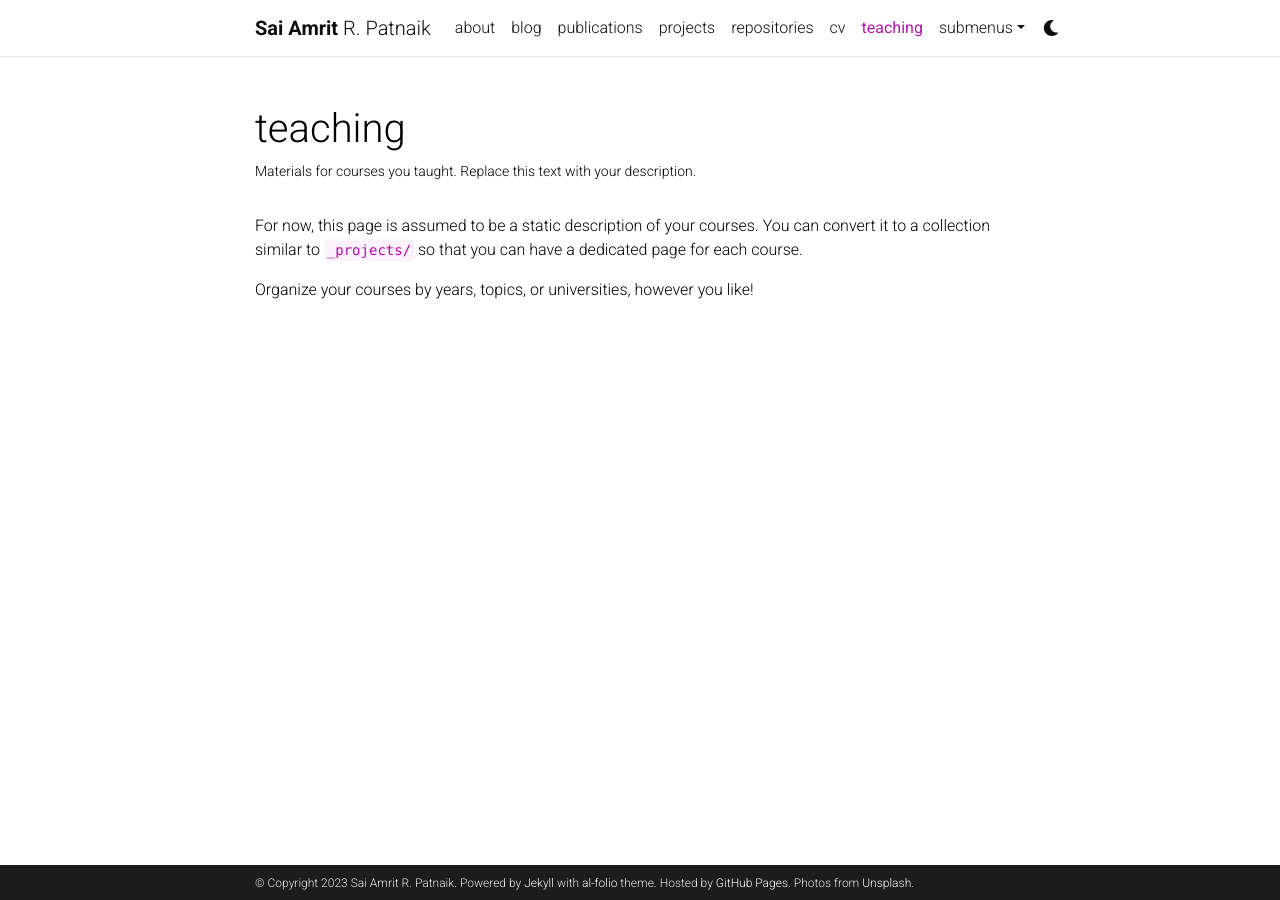
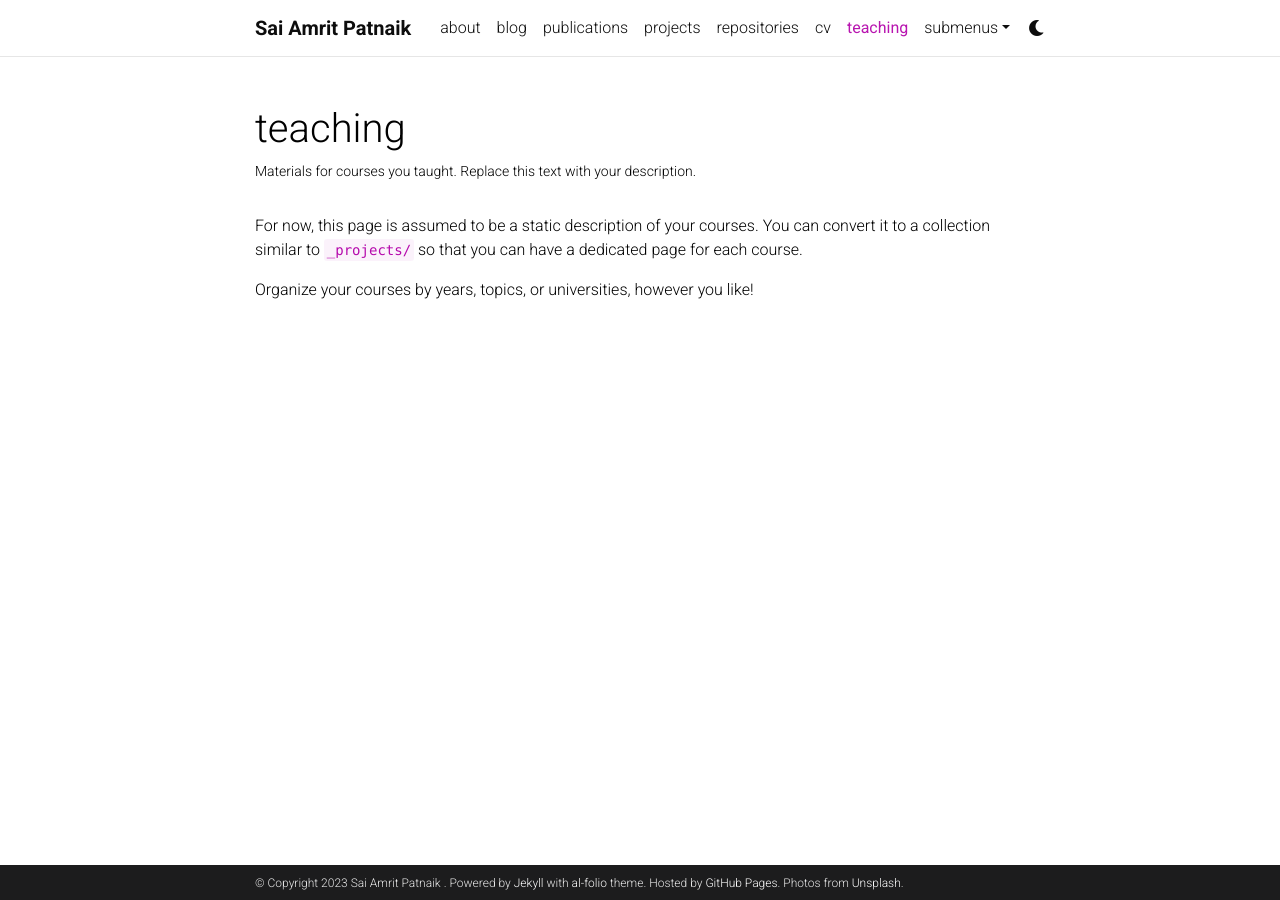
Before and after one commit to saiamritp/saiamritp.github.io, a Jekyll site: the page built from _pages/teaching.md, in a window 1280 px wide. Built offline with Jekyll 4.4.1, drawn with Linux system fonts in a browser that asks for light colours; comment, search, counter and statistics services are not loaded; a style sheet for code colours, icons or effects is not loaded.

```diff
--- a/_config.yml
+++ b/_config.yml
@@ -3,9 +3,9 @@
 # -----------------------------------------------------------------------------
 
 title: blank # the website title (if blank, full name will be used instead)
-first_name: Sai Amrit
-middle_name: R.
-last_name: Patnaik
+first_name: Sai Amrit Patnaik
+middle_name:
+last_name:
 email: you@example.com
 description: > # the ">" symbol means to ignore newlines until "footer_text:"
   A simple, whitespace theme for academics. Based on [*folio](https://github.com/bogoli/-folio) design.
```
